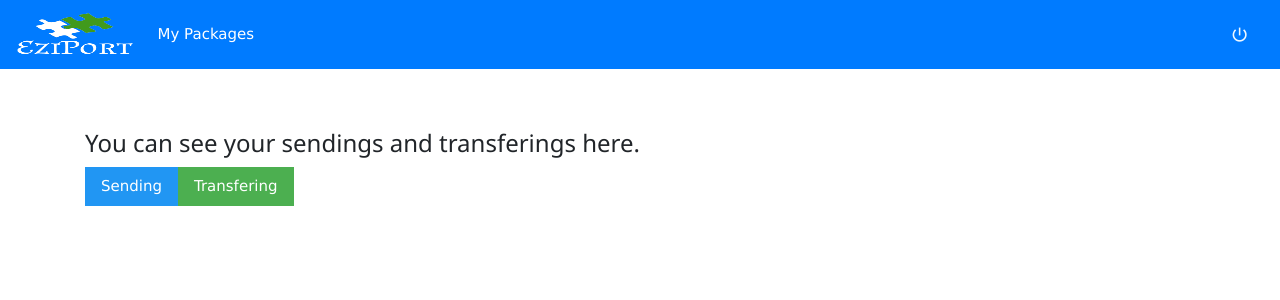
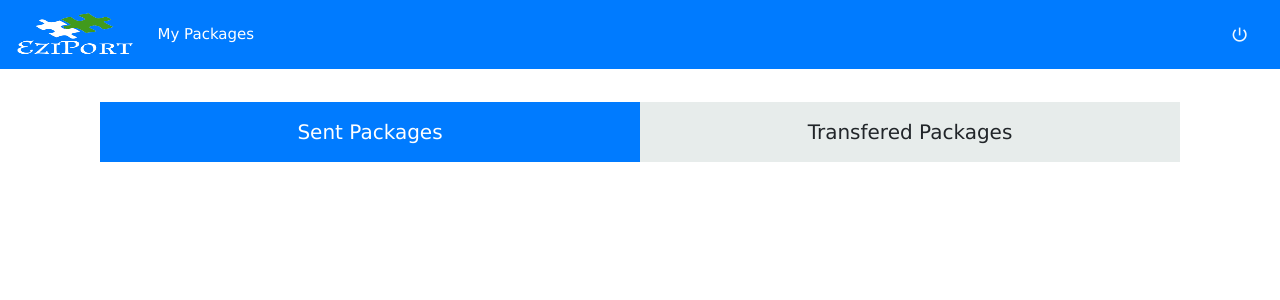
Before and after one commit to gokolo/eziport, an Angular app: page /mypackages in a window 1280 px wide. Shown: the top 300 px of the page. Built offline with nearby package versions, Linux system fonts and the light colour scheme; no server answers.

Commit message:
Fixing layout 03

```diff
--- a/src/app/mypackages/mypackages.component.html
+++ b/src/app/mypackages/mypackages.component.html
@@ -1,9 +1,9 @@
-<br><br><br>
-<h3>
-  You can see your sendings and transferings here.
-</h3>
-<a (click) = "shownPackages='sendings'" class="w3-button w3-blue">Sending</a>
-<a (click) = "shownPackages='transferings'" class="w3-button w3-green">Transfering</a>
+<div class="container">
+    <ul class="tab-group">
+      <li class="tab active"><a (click) = "shownPackages='sendings'">Sent Packages</a></li>
+      <li class="tab"><a (click) = "shownPackages='transferings'">Transfered Packages</a></li>
+    </ul>
+
     <div *ngIf = "shownPackages=='sendings'">
         My sendings
       </div>
@@ -43,3 +43,7 @@
         </div>
 
       </div>
+
+
+
+  </div>
```
Lines whose indentation alone changed are shown as unchanged.
